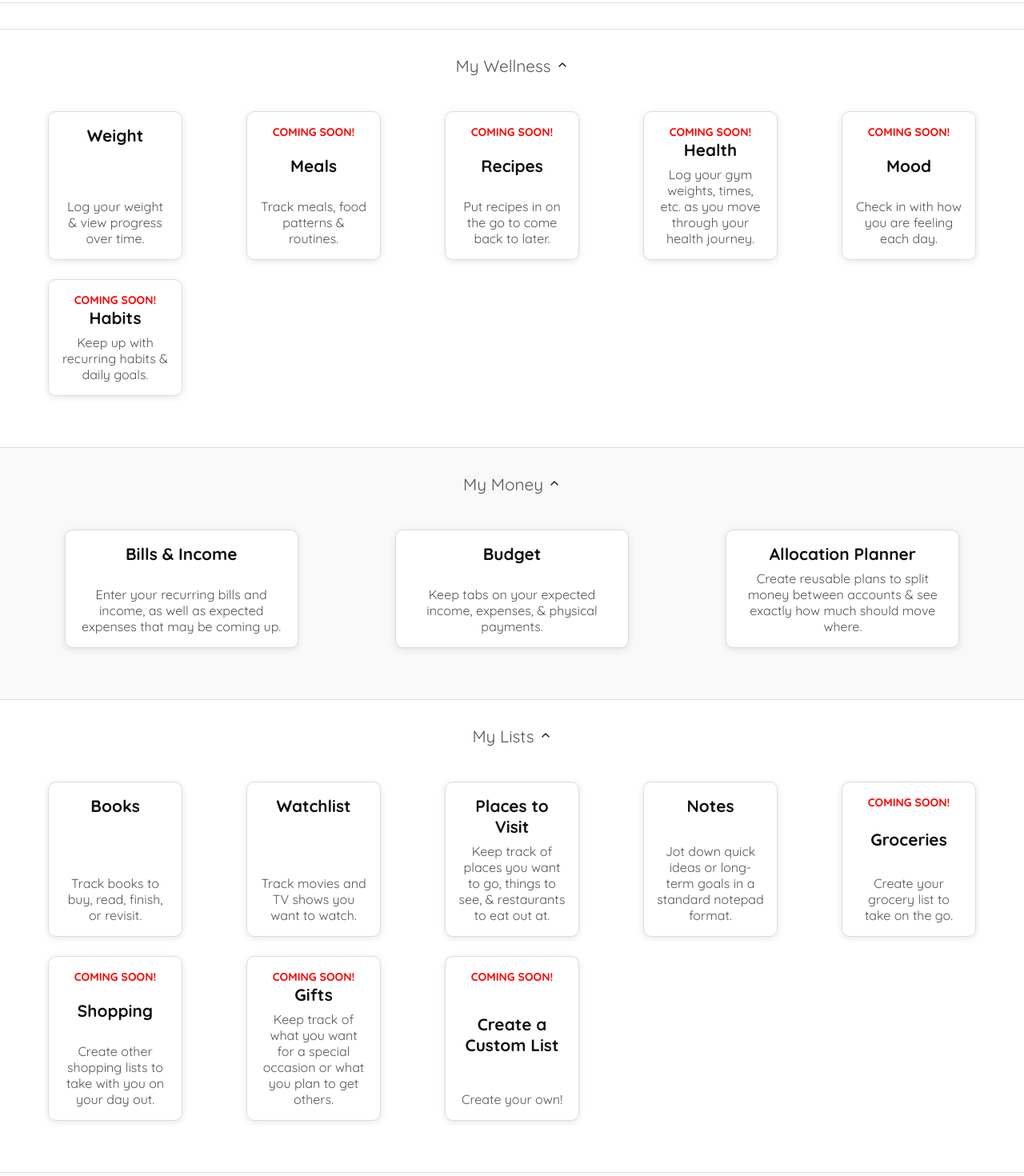
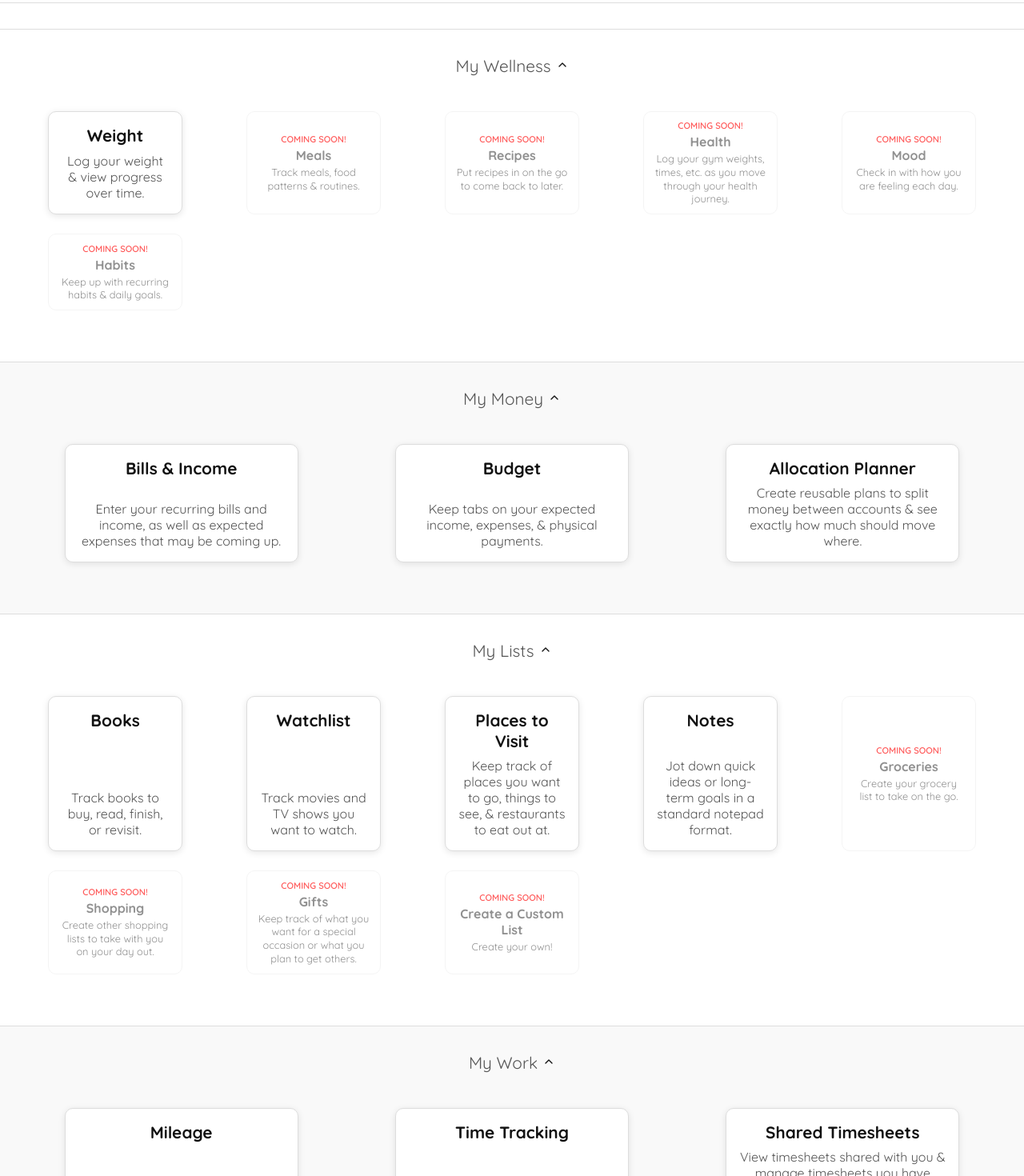
Before and after one commit to mmlotus/noodle-nook-app, a Next.js app: page /home in a window 1280 px wide. Shown: the part 1000-2470 px from the top of the page at 80% size. Built offline with nearby package versions, Linux system fonts and the light colour scheme; no server answers.

Commit message:
homepage coming soon tiles css fix

```diff
--- a/src/app/home/page.tsx
+++ b/src/app/home/page.tsx
@@ -139,28 +139,28 @@ export default function HomePage() {
                                 <h2>Weight</h2>
                                 <p>Log your weight & view progress over time.</p>
                             </Link>
-                            <Link href="/construction" className={global.card}>
-                                <h1 className={global.subWarn} style={{ fontSize: 14 }}>COMING SOON!</h1>
+                            <Link href="/construction" className={`${global.card} ${global.cardComingSoon}`}>
+                                <span className={global.comingSoonLabel}>COMING SOON!</span>
                                 <h2>Meals</h2>
                                 <p>Track meals, food patterns & routines.</p>
                             </Link>
-                            <Link href="/construction" className={global.card}>
-                                <h1 className={global.subWarn} style={{ fontSize: 14 }}>COMING SOON!</h1>
+                            <Link href="/construction" className={`${global.card} ${global.cardComingSoon}`}>
+                                <span className={global.comingSoonLabel}>COMING SOON!</span>
                                 <h2>Recipes</h2>
                                 <p>Put recipes in on the go to come back to later.</p>
                             </Link>
-                            <Link href="/construction" className={global.card}>
-                                <h1 className={global.subWarn} style={{ fontSize: 14 }}>COMING SOON!</h1>
+                            <Link href="/construction" className={`${global.card} ${global.cardComingSoon}`}>
+                                <span className={global.comingSoonLabel}>COMING SOON!</span>
                                 <h2>Health</h2>
                                 <p>Log your gym weights, times, etc. as you move through your health journey.</p>
                             </Link>
-                            <Link href="/construction" className={global.card}>
-                                <h1 className={global.subWarn} style={{ fontSize: 14 }}>COMING SOON!</h1>
+                            <Link href="/construction" className={`${global.card} ${global.cardComingSoon}`}>
+                                <span className={global.comingSoonLabel}>COMING SOON!</span>
                                 <h2>Mood</h2>
                                 <p>Check in with how you are feeling each day.</p>
                             </Link>
-                            <Link href="/construction" className={global.card}>
-                                <h1 className={global.subWarn} style={{ fontSize: 14 }}>COMING SOON!</h1>
+                            <Link href="/construction" className={`${global.card} ${global.cardComingSoon}`}>
+                                <span className={global.comingSoonLabel}>COMING SOON!</span>
                                 <h2>Habits</h2>
                                 <p>Keep up with recurring habits & daily goals.</p>
                             </Link>
@@ -230,23 +230,23 @@ export default function HomePage() {
                                 <h2>Notes</h2>
                                 <p>Jot down quick ideas or long-term goals in a standard notepad format.</p>
                             </Link>
-                            <Link href="/construction" className={global.card}>
-                                <h1 className={global.subWarn} style={{ fontSize: 14 }}>COMING SOON!</h1>
+                            <Link href="/construction" className={`${global.card} ${global.cardComingSoon}`}>
+                                <span className={global.comingSoonLabel}>COMING SOON!</span>
                                 <h2>Groceries</h2>
                                 <p>Create your grocery list to take on the go.</p>
                             </Link>
-                            <Link href="/construction" className={global.card}>
-                                <h1 className={global.subWarn} style={{ fontSize: 14 }}>COMING SOON!</h1>
+                            <Link href="/construction" className={`${global.card} ${global.cardComingSoon}`}>
+                                <span className={global.comingSoonLabel}>COMING SOON!</span>
                                 <h2>Shopping</h2>
                                 <p>Create other shopping lists to take with you on your day out.</p>
                             </Link>
-                            <Link href="/construction" className={global.card}>
-                                <h1 className={global.subWarn} style={{ fontSize: 14 }}>COMING SOON!</h1>
+                            <Link href="/construction" className={`${global.card} ${global.cardComingSoon}`}>
+                                <span className={global.comingSoonLabel}>COMING SOON!</span>
                                 <h2>Gifts</h2>
                                 <p>Keep track of what you want for a special occasion or what you plan to get others.</p>
                             </Link>
-                            <Link href="/construction" className={global.card}>
-                                <h1 className={global.subWarn} style={{ fontSize: 14 }}>COMING SOON!</h1>
+                            <Link href="/construction" className={`${global.card} ${global.cardComingSoon}`}>
+                                <span className={global.comingSoonLabel}>COMING SOON!</span>
                                 <h2>Create a Custom List</h2>
                                 <p>Create your own!</p>
                             </Link>
--- a/src/styles/Global.module.css
+++ b/src/styles/Global.module.css
@@ -264,6 +264,45 @@
 .card p {
   font-size: 1rem;
   color: var(--text-muted);
+}
+
+/* COMING SOON HOMEPAGE CARDS */
+
+.cardComingSoon {
+  background: var(--bg);
+  padding: 0.65rem 0.85rem;
+  border-color: var(--border-light);
+  box-shadow: none;
+  opacity: 0.65;
+  justify-content: center;
+  gap: 3px;
+}
+
+.cardComingSoon:hover {
+  background: var(--bg);
+  color: var(--text);
+  box-shadow: none;
+  transform: none;
+  font-weight: inherit;
+}
+
+.cardComingSoon .comingSoonLabel {
+  color: red;
+  font-size: 0.7rem;
+  font-weight: 600;
+}
+
+.cardComingSoon h2 {
+  color: var(--text-muted);
+  font-size: 1rem;
+  margin: 0;
+}
+
+.cardComingSoon p {
+  color: var(--text-muted);
+  font-size: 0.8rem;
+  line-height: 1.3;
+  margin: 0;
 }
 
 .cardImgWrapper {
```
